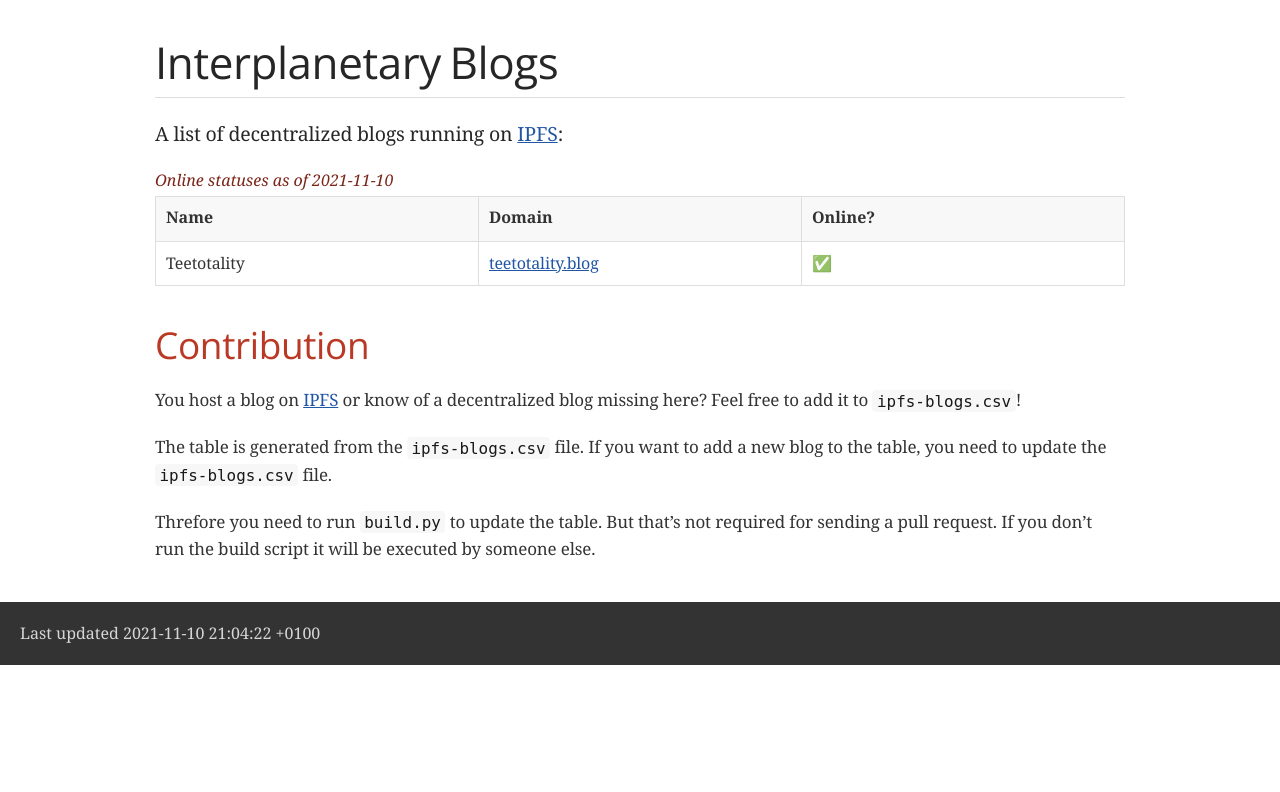
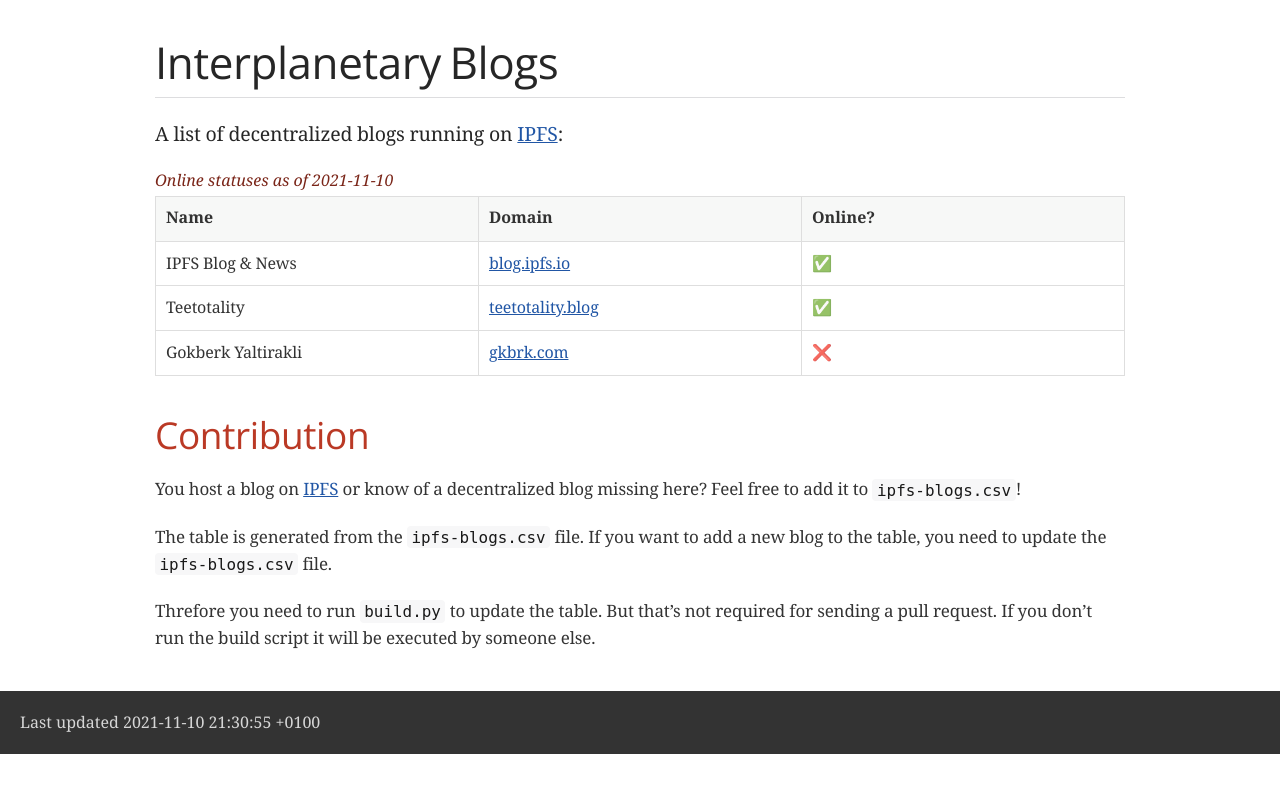
Before and after one commit to devidw/ipfs-blogs, a plain HTML site: page index.html in a window 1280 px wide. Drawn offline with nearby package versions, Linux system fonts and the light colour scheme; a web font is replaced by a local one.

```diff
--- a/index.html
+++ b/index.html
@@ -463,9 +463,19 @@ body.book #toc,body.book #preamble,body.book h1.sect0,body.book .sect1>h2{page-b
 </thead>
 <tbody>
 <tr>
+<td class="tableblock halign-left valign-top"><p class="tableblock">IPFS Blog &amp; News</p></td>
+<td class="tableblock halign-left valign-top"><p class="tableblock"><a href="https://ipfs.io/ipns/blog.ipfs.io" target="_blank" rel="noopener">blog.ipfs.io</a></p></td>
+<td class="tableblock halign-left valign-top"><p class="tableblock">✅</p></td>
+</tr>
+<tr>
 <td class="tableblock halign-left valign-top"><p class="tableblock">Teetotality</p></td>
 <td class="tableblock halign-left valign-top"><p class="tableblock"><a href="https://ipfs.io/ipns/teetotality.blog" target="_blank" rel="noopener">teetotality.blog</a></p></td>
 <td class="tableblock halign-left valign-top"><p class="tableblock">✅</p></td>
+</tr>
+<tr>
+<td class="tableblock halign-left valign-top"><p class="tableblock">Gokberk Yaltirakli</p></td>
+<td class="tableblock halign-left valign-top"><p class="tableblock"><a href="https://ipfs.io/ipns/gkbrk.com" target="_blank" rel="noopener">gkbrk.com</a></p></td>
+<td class="tableblock halign-left valign-top"><p class="tableblock">❌</p></td>
 </tr>
 </tbody>
 </table>
@@ -488,7 +498,7 @@ body.book #toc,body.book #preamble,body.book h1.sect0,body.book .sect1>h2{page-b
 </div>
 <div id="footer">
 <div id="footer-text">
-Last updated 2021-11-10 21:04:22 +0100
+Last updated 2021-11-10 21:30:55 +0100
 </div>
 </div>
 </body>
```
Also changed, not shown: 2 other files.
